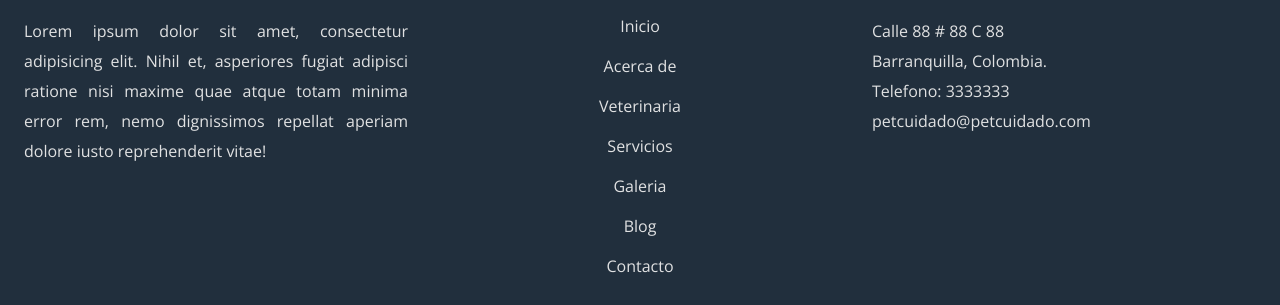
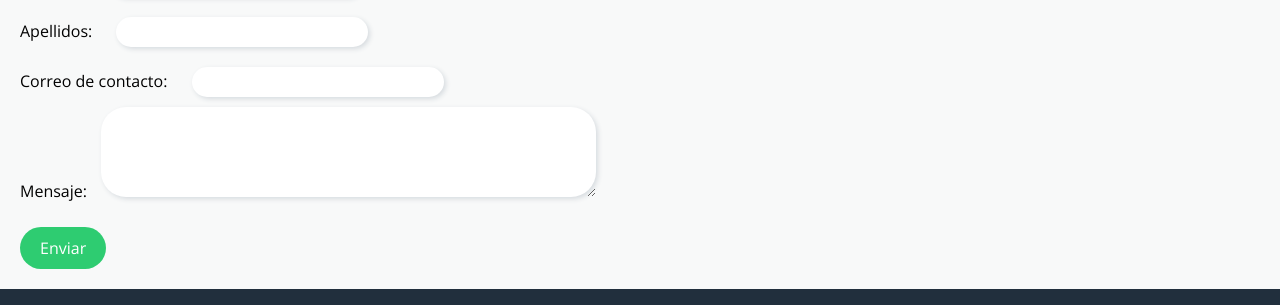
Before and after one commit to alexandergr27/petCuidado, a plain HTML site: page index.html in a window 1280 px wide. Shown: the part 1965-2270 px from the top of the page. Drawn offline with nearby package versions, Linux system fonts and the light colour scheme.

Commit message:
Agregando una nueva seccion y formulario con estilos

```diff
--- a/css/stylesPetCuidado.css
+++ b/css/stylesPetCuidado.css
@@ -184,13 +184,49 @@
 	padding: 15px;
 }
 
+/***********************/
+.contactForm {
+	float: left;
+	width: 100%;
+	text-align: left;
+
+}
+
+.contactItems {
+	padding: 10px;
+}
+.contactItems label, input, button {
+	margin: 10px;
+}
+
+.contactItems input {
+	width: 20%;
+	height: 30px;
+	border: none;
+	border-radius: 25px;
+	box-shadow: 2px 2px 5px #d6dbdf;
+	border-bottom: 2px;
+}
+
+.contactItems input:focus {
+	border:none;
+}
+
+.contactItems textarea {
+	border:none;
+	border-radius: 25px;
+	box-shadow: 2px 2px 5px #d6dbdf;
+}
+
+
+
 /************************************/
 
 .footer {
 
 	background-color: #212F3D;
 
-
+float: left;
 	font-size: 16px;
 	font-family: sans-serif;
 	color: #eeee;
--- a/index.html
+++ b/index.html
@@ -83,6 +83,36 @@
 				</div>
 			</div>
 
+			<div class="contactForm">
+				<!-- <table>
+					<tr>
+					<td><label for="name">Nombre:</label></td>
+					<td><input type="text"></td>
+				</tr>
+				<tr>
+					<td><label for="lastnames">Apellidos:</label></td>
+					<td><input type="text"></td>
+				</tr>
+				<tr>
+					<td><label for="email">Correo de contacto:</label></td>
+					<td><input type="text"></td>
+				</tr>
+				<tr>
+					<td><label for="message">Mensaje:</label></td>
+					<td><input type="text"></td>
+				</tr>
+				</table> -->
+				<form action="" class="contactItems">
+					<label for="name">Nombre:</label> <input type="text"><br>
+					<label for="lastnames">Apellidos:</label> <input type="text"><br>
+					<label for="email">Correo de contacto:</label> <input type="text"><br>
+					<label for="message">Mensaje:</label> <textarea name="message" id="" cols="60" rows="5"></textarea><br>
+					<button class="flexcardButton">Enviar</button>
+				</form>
+
+
+			</div>
+
 			<div class="footer">
 				<div class="footerContent">
 					<div class="footer1">
```
